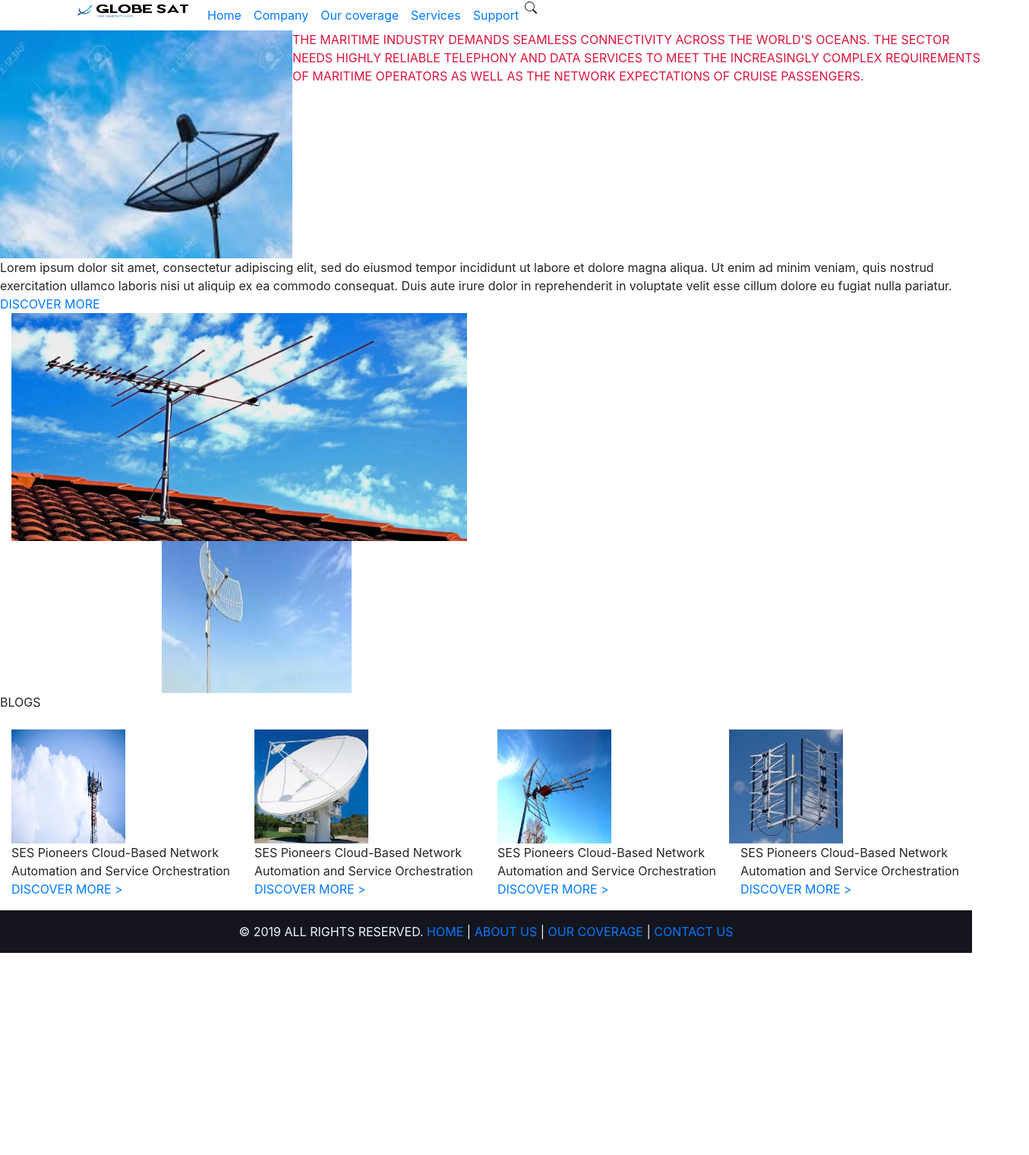
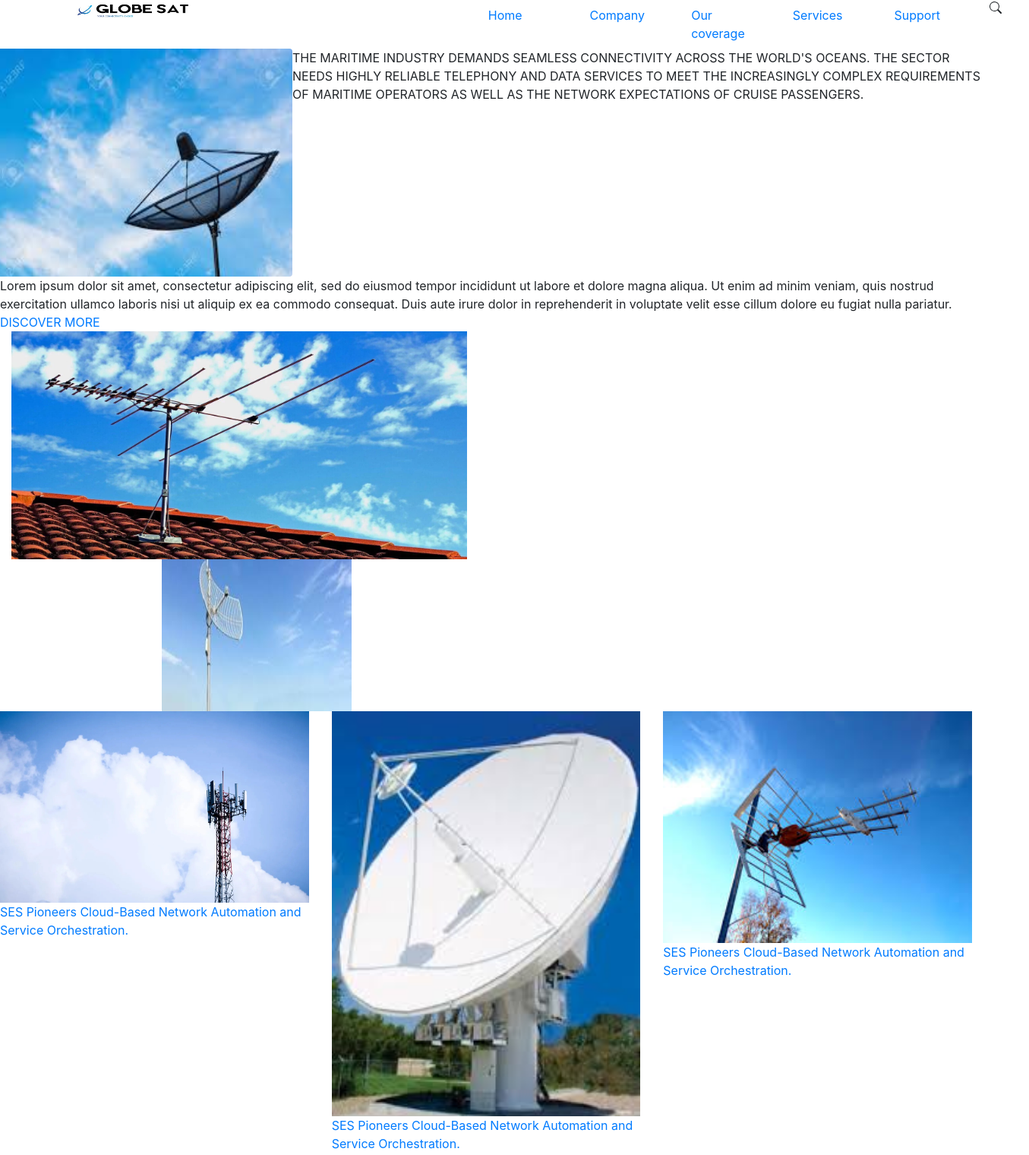
Before and after one commit to Nileshchavda2003/globe-sat, a plain HTML site: page index.html in a window 1280 px wide. Shown: the top 1520 px of the page at 76% size, 1355 px wide, since content can reach past the window. Before the commit the page ends 1254 px from the top, so only its background shows below. Drawn offline with nearby package versions, Linux system fonts and the light colour scheme.

Commit message:
changed blog part
changed alignment of the footer

```diff
--- a/index.html
+++ b/index.html
@@ -16,28 +16,31 @@
     <nav class="navbar-expand-lg navbar-ligth">
         <div class="container" >
 
-                    <ul class="navbar-nav m1-auto">
-                      <li> <a class="col" href="#"><img  src="images/logo.jpeg" alt="this is a logo" height="20px" width="150px"><iNavbar></iNavbar></a>
+                    <ul class="navbar-nav">
+                      <li class="col-8"> <a class="navbar-expand-lg" href="#"><img  src="images/logo.jpeg" alt="this is a logo" height="20px" width="150px"><iNavbar></iNavbar></a>
                       </li>
-                      <li class="nav-item ">
+
+                      <li class="col-2 ">
                         <a class="nav-link" href="#">Home </a>
                       </li>
-                      <li class="nav-item ">
+                      <li class="col-2 ">
                         <a class="nav-link" href="#">Company </a>
                       </li>
-                      <li class="nav-item ">
+                      <li class="col-2">
                         <a class="nav-link" href="#">Our coverage</a>
                       </li>
-                      <li class="nav-item ">
+                      <li class="col-2">
                         <a class="nav-link" href="#">Services</a>
                       </li>
-                      <li class="nav-item ">
+                      <li class="col-2">
                         <a class="nav-link" href="#">Support</a>
                       </li>
-                      <li class="nav-item ">
+                      <li class="col-1">
                         <svg xmlns="http://www.w3.org/2000/svg" width="16" height="16" fill="currentColor" class="bi bi-search" viewBox="0 0 16 16">
                           <path d="M11.742 10.344a6.5 6.5 0 1 0-1.397 1.398h-.001c.03.04.062.078.098.115l3.85 3.85a1 1 0 0 0 1.415-1.414l-3.85-3.85a1.007 1.007 0 0 0-.115-.1zM12 6.5a5.5 5.5 0 1 1-11 0 5.5 5.5 0 0 1 11 0z"/>
-                        </svg>          </li>
+                        </svg>
+                      </li>
+
                     </ul>
 
         </div>
@@ -46,7 +49,7 @@
 
   <div class="row">
       <div class="first_p">
-        <img src="images/dis.jpeg" class="float-left" alt="first image" height="300px" width="400px">
+        <img src="images/dis.jpeg" class="rounded float-left" alt="first image" height="300px" width="400px">
 
       <div >
       <p class="first_p">THE MARITIME INDUSTRY DEMANDS SEAMLESS CONNECTIVITY ACROSS THE WORLD'S OCEANS. THE SECTOR NEEDS HIGHLY RELIABLE TELEPHONY AND DATA SERVICES TO MEET THE INCREASINGLY COMPLEX REQUIREMENTS OF MARITIME OPERATORS AS WELL AS THE NETWORK EXPECTATIONS OF CRUISE PASSENGERS.</p>
@@ -73,7 +76,7 @@
     </div>
   </div>
             <!-- third line of contet and the images -->
-  <div class="container-fluid">
+  <!-- <div class="container-fluid">
         <div class="row" align="center" id="Blog">BLOGS</div>
     <br>
     <div class="row">
@@ -102,8 +105,50 @@
             </p>
           </div>
     </div>
+  </div> -->
+  <div class="row">
+    <div class="col-md-4">
+      <div class="thumbnail">
+        <a href="#" target="_blank">
+          <img src="images/tower.jpeg" alt="Lights" style="width:100%">
+          <div class="caption">
+            <p>SES Pioneers Cloud-Based Network Automation and Service Orchestration.</p>
+          </div>
+        </a>
+      </div>
+    </div>
+    <div class="col-md-4">
+      <div class="thumbnail">
+        <a href="#" target="_blank">
+          <img src="images/big dis.jpeg" alt="Lights" style="width:100%">
+          <div class="caption">
+            <p>SES Pioneers Cloud-Based Network Automation and Service Orchestration.</p>
+          </div>
+        </a>
+      </div>
+    </div>
+    <div class="col-md-4">
+      <div class="thumbnail">
+        <a href="#" target="_blank">
+          <img src="images/radar.jpeg" alt="Lights" style="width:100%">
+          <div class="caption">
+            <p>SES Pioneers Cloud-Based Network Automation and Service Orchestration.</p>
+          </div>
+        </a>
+      </div>
+    </div>
+    <div class="col-md-4">
+      <div class="thumbnail">
+        <a href="#" target="_blank">
+          <img src="images/5gtower.jpeg" alt="Lights" style="width:100%">
+          <div class="caption">
+            <p>SES Pioneers Cloud-Based Network Automation and Service Orchestration.</p>
+          </div>
+        </a>
+      </div>
+    </div>
   </div>
-              <!-- This is  footer part --><footer>
+  <!-- This is  footer part<footer> --> -->
   <!-- Footer -->
 <footer class="page-footer font-small special-color-dark ">
 
--- a/main.css
+++ b/main.css
@@ -1,9 +1,12 @@
 .navbar-nav{
-    display: inline-flex;
+    display: flex;
+    flex-direction: row;
+    display: flex;
+
 }
 .first_p
 {
-    color: crimson;
+    /* color: crimson; */
     align-self: right;
     align-self: flex-end;
 }
@@ -27,3 +30,10 @@ footer_a:link{
     color: aliceblue;
 
 }
+
+//
+.bottom-left {
+    position: absolute;
+    bottom: 8px;
+    left: 16px;
+  }
```
